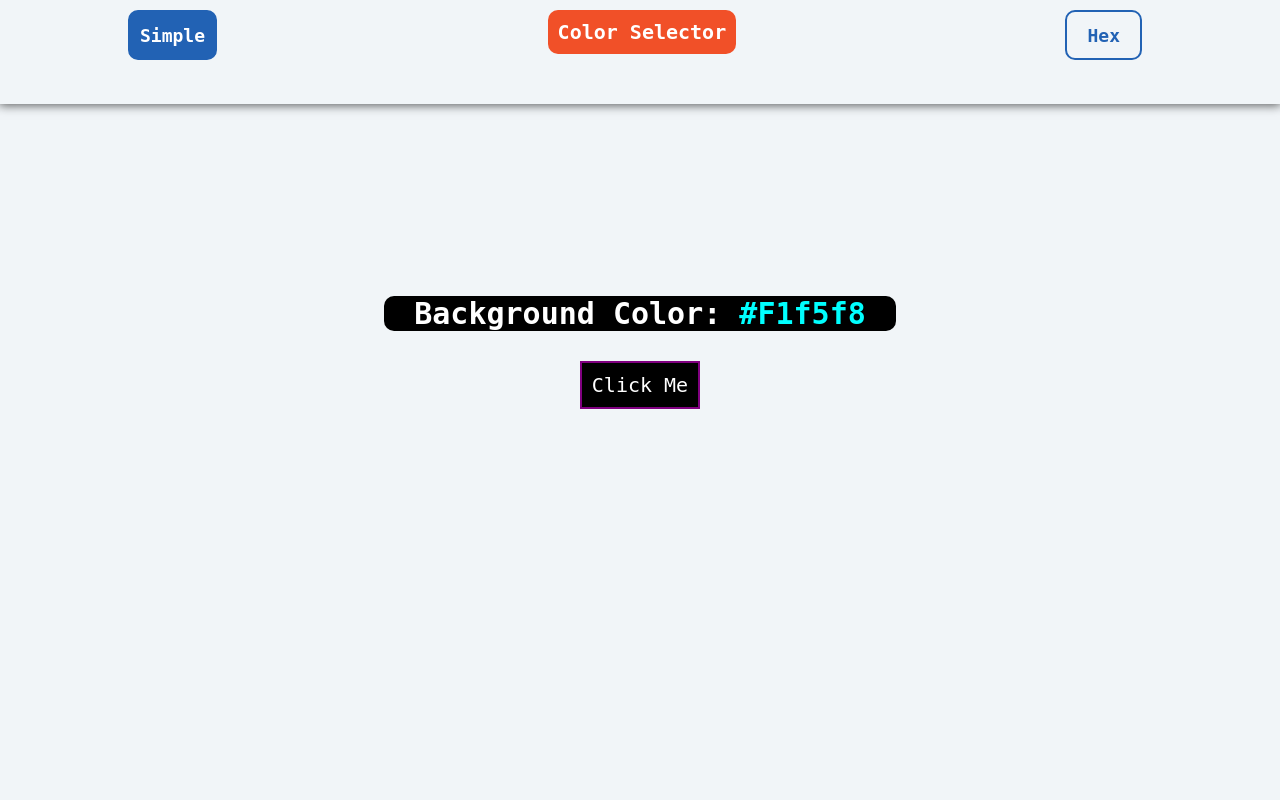
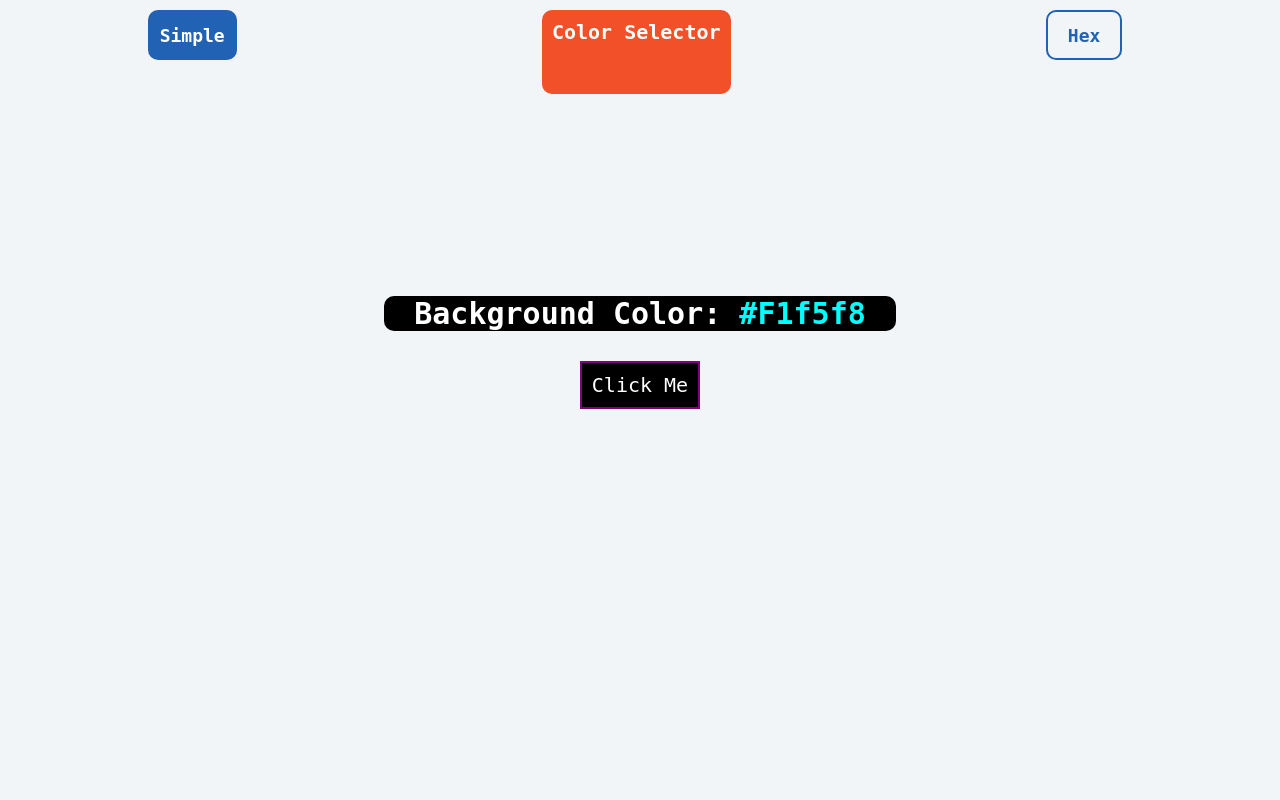
Before and after one commit to KrishanKantAgnihotri/Color-Selector, a PHP site: page / in a window 1280 px wide. Run offline with PHP 8.4, Linux system fonts and the light colour scheme.

Commit message:
Update styles.css

```diff
--- a/styles.css
+++ b/styles.css
@@ -3,6 +3,7 @@
   padding:0;
   font-family:monospace;
   box-sizing:border-box;
+  overflow:hidden;
 }
 .content{
   width:100%;
@@ -11,6 +12,8 @@
 }
 .nav{
   display:flex;
+  flex-direction:row;
+  justify-content: space-around;
   width:100%;
   height:13vh;
   background:#f1f5f8;
@@ -24,8 +27,6 @@
   color:white;
   background:#f15028;
   border-radius:10px;
-  position:absolute;
-  left:42%;
    cursor:pointer;
 }
 #simple{
@@ -41,8 +42,7 @@
   font-size: 18px;
   height:50px;
   cursor:pointer;
-  position:absolute;
-  left:10%;
+
 }
 #hex{
   color:black;
@@ -57,8 +57,7 @@
   font-size: 18px;
   height:50px;
   cursor:pointer;
-  position:absolute;
-  right:10%;
+
 }
 
 .container{
```
